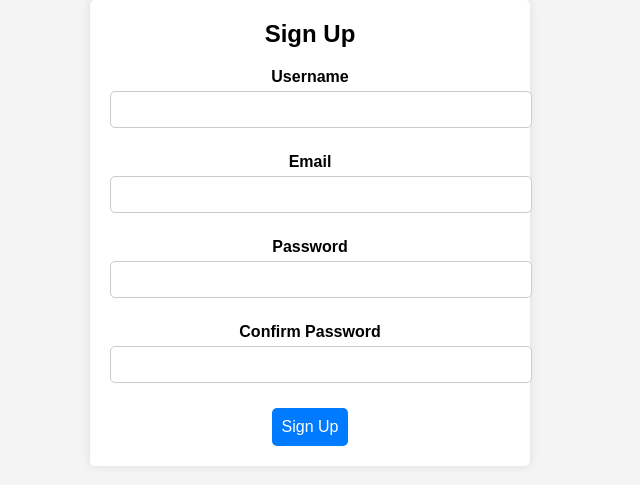
After one commit to Furqan20479/techworld, a Django app: page /signup/ in a window 1280 px wide. The commit adds this page. Shown: the top 485 px of the page, without its empty margins (330-970 px from the left). Run offline with Django 4.2, Linux system fonts and the light colour scheme.

Commit message:
this is my first commit

```diff
--- /dev/null
+++ b/api/templates/api/signup.html
@@ -0,0 +1,117 @@
+<!DOCTYPE html>
+
+<html lang="en">
+
+<head>
+
+    <meta charset="UTF-8">
+    <meta name="viewport" content="width=device-width, initial-scale=1.0">
+    <title>SignUp</title>
+
+    <style>
+        body {
+            font-family: Arial, Helvetica, sans-serif;
+            background-color: #f4f4f4;
+            margin: 0;
+            padding: 0;
+        }
+
+        .container {
+            width: 100%;
+            max-width: 400px;
+            margin: 0 auto;
+            padding: 20px;
+            text-align: center;
+            background-color: #fff;
+            border-radius: 5px;
+            box-shadow: 0 0 10px rgba(0, 0, 0, 0.1);
+        }
+
+        .signup-form {
+            display: flex;
+            flex-direction: column;
+        }
+
+        h2 {
+            margin: 0 0 20px;
+            font-size: 24px;
+        }
+
+        .form-group {
+            margin-bottom: 15px;
+        }
+
+        label {
+            display: block;
+            margin-bottom: 5px;
+            font-weight: bold;
+        }
+
+        input[type="text"],
+        input[type="email"],
+        input[type="password"] {
+            width: 100%;
+            padding: 10px;
+            margin-bottom: 10px;
+            border: 1px solid #ccc;
+            border-radius: 5px;
+        }
+
+        button {
+            background-color: #007BFF;
+            color: #fff;
+            border: none;
+            border-radius: 5px;
+            padding: 10px;
+            cursor: pointer;
+            font-size: 16px;
+        }
+
+        button:hover {
+            background-color: #0056b3;
+        }
+    </style>
+
+</head>
+
+
+
+
+
+<body>
+    <div class="container">
+
+        <form method="POST" action="">
+            {% csrf_token %}
+
+
+            <h2>Sign Up</h2>
+
+            <div class="form-group">
+                <label for="username">Username</label>
+                <input type="text" id="username" name="username" required>
+            </div>
+            <div class="form-group">
+                <label for="email">Email</label>
+                <input type="email" id="email" name="email" required>
+            </div>
+            <div class="form-group">
+                <label for="password">Password</label>
+                <input type="password" id="password" name="password" required>
+            </div>
+            <div class="form-group">
+                <label for="confirm-password">Confirm Password</label>
+                <input type="password" id="confirm-password" name="confirmpassword" required>
+            </div>
+            <spam>
+            <button type="submit">Sign Up</button>
+            </spam>
+
+
+        </form>
+    </div>
+</body>
+
+
+
+</html>
--- a/api/templates/layout/base.html
+++ b/api/templates/layout/base.html
@@ -24,5 +24,6 @@
 
     <!-- Specific Page JS goes HERE  -->
     {% block javascripts %}{% endblock javascripts %}
+
 </body>
 </html>
--- a/api/urls.py
+++ b/api/urls.py
@@ -15,5 +15,9 @@ urlpatterns = [
     path('team/', views.team, name='team'),
     path('testi/', views.testimonial, name='testi'),
     path('four_0_four/', views.four_0_four, name='four'),
+    path('signup/',views.signup, name='signup'),
+    path('login/', views.login, name='login'),
+
+
 
 ] + static(settings.STATIC_URL, document_root=settings.STATIC_ROOT)
--- a/api/views.py
+++ b/api/views.py
@@ -1,38 +1,73 @@
 from django.shortcuts import render
 from django.http import HttpResponse
+from django.contrib.auth.models import User
+from django.contrib.auth import authenticate,login
 # Create your views here.
+
+def signup(request):
+
+    if request.method == 'POST':
+        username = request.POST.get('username')
+        email = request.POST.get('email')
+        password = request.POST.get('password')
+        confirmpassword = request.POST.get('confirmpassword')
+
+        print(username, email, password, confirmpassword)
+
+        user = User.objects.create_user(username=username, email=email, password=password, confirmpassword=confirmpassword)
+        return render(request, 'api/templates/api/login.html')
+
+
+    return render(request, 'api/signup.html')
+
+def login(request):
+
+    if request.method == 'POST':
+
+        username = request.POST.get('username')
+        password = request.POST.get('password')
+        user = authenticate(username=username, password=password)
+        if user is not None:
+            login(request,user)
+            return HttpResponse("LoggedIn")
+        else:
+            return HttpResponse("Invalid credentials")
+    return HttpResponse("GET REQUEST")
+
+
+
 
 
 def index(request):
-    return render(request, 'techworld/index.html')
+    return render(request, 'api/index.html')
 
 
 def four_0_four(request):
-    return render(request, 'techworld/404.html')
+    return render(request, 'api/404.html')
 
 
 def about(request):
-    return render(request, 'techworld/about.html')
+    return render(request, 'api/about.html')
 
 
 def appointment(request):
-    return render(request, 'techworld/appointment.html')
+    return render(request, 'api/appointment.html')
 
 
 def contact(request):
-    return render(request, 'techworld/contact.html')
+    return render(request, 'api/contact.html')
 
 
 def feature(request):
-    return render(request, 'techworld/feature.html')
+    return render(request, 'api/feature.html')
 
 
 def service(request):
-    return render(request, 'techworld/service.html')
+    return render(request, 'api/service.html')
 
 
 def team(request):
-    return render(request, 'techworld/team.html')
+    return render(request, 'api/team.html')
 
 def testimonial(request):
-    return render(request, 'techworld/testimonial.html')
+    return render(request, 'api/testimonial.html')
```
Also changed, not shown: api/templates/api/login.html (added, +92 -0 lines), api/templates/include/footer.html (+2 -60 lines), authentication/views.py (+33 -1 lines), techworld/settings.py (+5 -7 lines), api/templates/api/404.html (renamed from api/templates/techworld/404.html), api/templates/api/about.html (renamed from api/templates/techworld/about.html), api/templates/api/appointment.html (renamed from api/templates/techworld/appointment.html), api/templates/api/contact.html (renamed from api/templates/techworld/contact.html), api/templates/api/feature.html (renamed from api/templates/techworld/feature.html), api/templates/api/index.html (renamed from api/templates/techworld/index.html), api/templates/api/service.html (renamed from api/templates/techworld/service.html), api/templates/api/team.html (renamed from api/templates/techworld/team.html), api/templates/api/testimonial.html (renamed from api/templates/techworld/testimonial.html), db.sqlite3.
